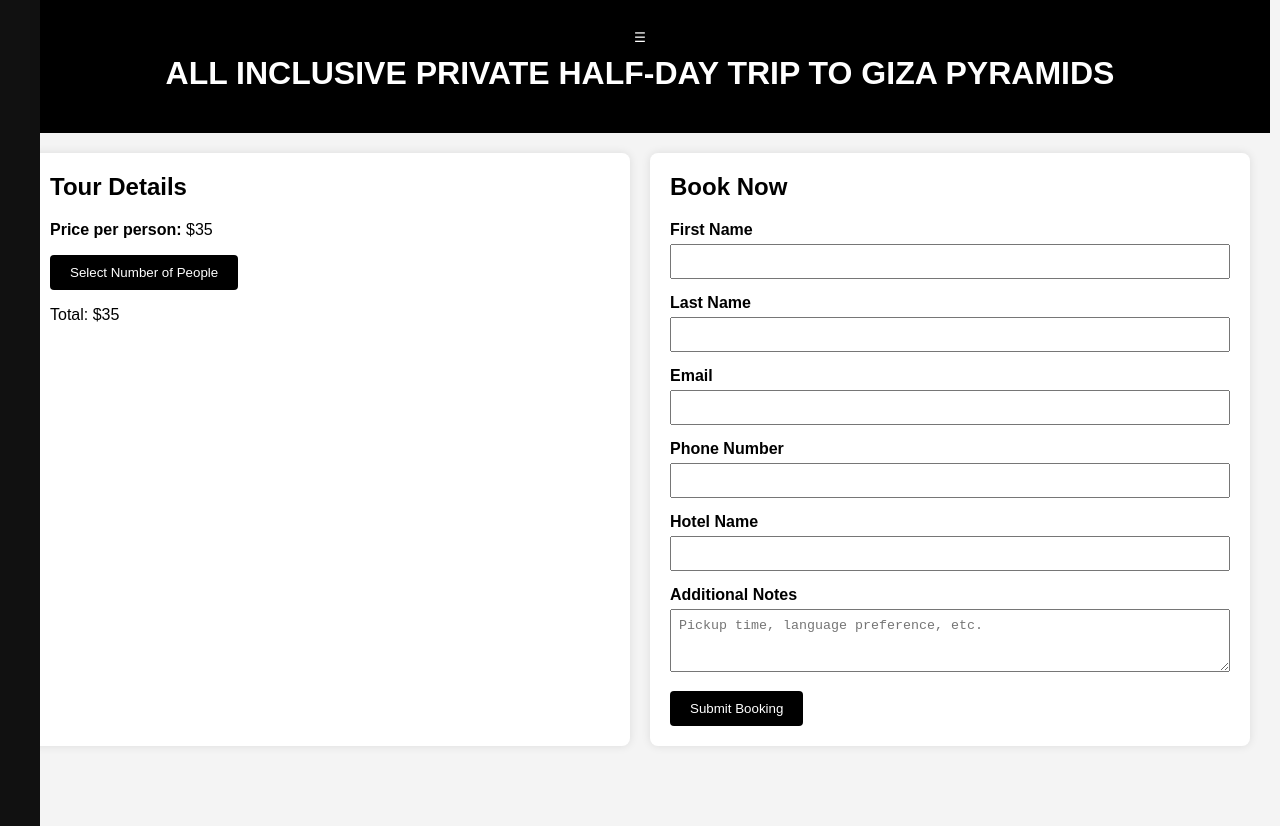
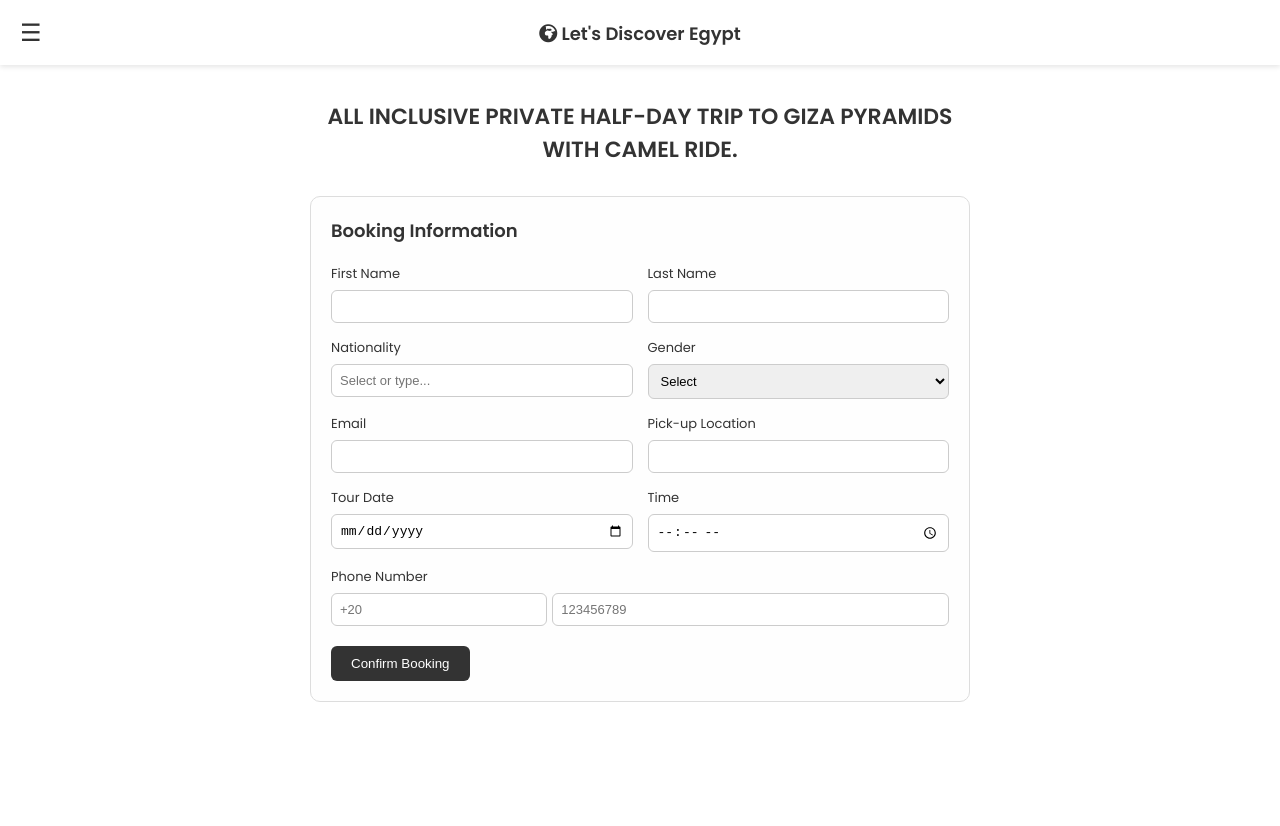
Before and after one commit to PyramigoLuxury/Pyramigo-Luxury-Tours.EGP, a plain HTML site: page book.html in a window 1280 px wide. After the commit the page ends 800 px from the top, so only its background shows below. Drawn offline with Linux system fonts and the light colour scheme.

Commit message:
Update book.html

```diff
--- a/book.html
+++ b/book.html
@@ -2,198 +2,281 @@
 <html lang="en">
 <head>
   <meta charset="UTF-8" />
-  <meta name="viewport" content="width=device-width, initial-scale=1.0" />
-  <meta name="description" content="احجز رحلة نصف يوم خاصة إلى أهرامات الجيزة تشمل ركوب الجمال ودليل خاص وجميع الرسوم." />
-  <title>ALL INCLUSIVE PRIVATE HALF-DAY TRIP TO GIZA PYRAMIDS</title>
+  <meta name="viewport" content="width=device-width, initial-scale=1.0"/>
+  <title>Tour Prices | Let's Discover Egypt</title>
+  <link rel="icon" href="favicon.png" type="image/png">
+  <link href="https://fonts.googleapis.com/css2?family=Poppins:wght@400;600&display=swap" rel="stylesheet">
+  <link rel="stylesheet" href="https://cdnjs.cloudflare.com/ajax/libs/font-awesome/6.5.0/css/all.min.css">
   <style>
+    * { margin: 0; padding: 0; box-sizing: border-box; }
     body {
-      font-family: Arial, sans-serif;
-      background-color: #f4f4f4;
-      margin: 0;
-      padding: 0 10px 60px; /* space for mobile keyboard */
+      font-family: 'Poppins', sans-serif;
+      background: #ffffff;
+      color: #333;
     }
     header {
-      background-color: #000;
-      color: #fff;
-      padding: 20px;
-      text-align: center;
+      position: fixed;
+      top: 0; left: 0;
+      width: 100%;
+      background: white;
+      padding: 15px 20px;
+      display: flex;
+      align-items: center;
+      justify-content: flex-start;
+      box-shadow: 0 2px 5px rgba(0,0,0,0.1);
+      z-index: 10;
     }
-    main {
+    .menu-icon {
+      font-size: 24px;
+      cursor: pointer;
+      z-index: 12;
+    }
+    header h2 {
+      position: absolute;
+      left: 50%;
+      top: 50%;
+      transform: translate(-50%, -50%);
+      font-size: 18px;
+      font-weight: 600;
       display: flex;
-      flex-wrap: wrap;
-      padding: 20px;
-      gap: 20px;
+      align-items: center;
+      gap: 6px;
     }
-    section, form {
-      background: #fff;
-      padding: 20px;
-      border-radius: 8px;
-      box-shadow: 0 0 10px rgba(0, 0, 0, 0.1);
-      flex: 1 1 300px;
-    }
-    h1, h2, h3 {
-      margin-top: 0;
-    }
-    .btn {
-      padding: 10px 20px;
-      border: none;
-      background: #000;
-      color: #fff;
-      border-radius: 4px;
-      cursor: pointer;
-    }
-    .btn:hover {
-      background-color: #333;
-    }
-    .form-group {
-      margin-bottom: 15px;
-    }
-    label {
-      display: block;
-      margin-bottom: 5px;
-      font-weight: bold;
-    }
-    input, select, textarea {
-      width: 100%;
-      padding: 8px;
-      box-sizing: border-box;
+    header h2 a {
+      text-decoration: none;
+      color: #333;
     }
     .sidebar {
       position: fixed;
-      left: -250px;
-      top: 0;
+      top: 0; left: -250px;
       width: 250px;
       height: 100%;
-      background: #111;
-      color: white;
-      padding: 20px;
-      transition: left 0.3s;
-      z-index: 1000;
+      background: #333;
+      padding: 60px 20px;
+      transition: left 0.3s ease;
+      z-index: 11;
     }
+    .sidebar.active { left: 0; }
     .sidebar a {
-      color: white;
+      color: #fff;
+      text-decoration: none;
       display: block;
-      margin: 10px 0;
-      text-decoration: none;
+      padding: 15px 0;
+      border-bottom: 1px solid #444;
+      font-size: 16px;
+    }
+    .sidebar a:hover {
+      background: #444;
+      padding-left: 10px;
     }
     .overlay {
+      display: none;
       position: fixed;
-      display: none;
-      top: 0;
-      left: 0;
+      top: 0; left: 0;
       width: 100%;
       height: 100%;
-      background: rgba(0,0,0,0.5);
-      z-index: 999;
+      background: rgba(0,0,0,0.3);
+      z-index: 10;
     }
+    .overlay.active { display: block; }
+
+    .main {
+      padding: 100px 20px 40px;
+      max-width: 700px;
+      margin: auto;
+    }
+    h1 {
+      font-size: 22px;
+      text-align: center;
+      margin-bottom: 25px;
+      font-weight: 600;
+    }
+
+    form {
+      margin-top: 30px;
+      border: 1px solid #ddd;
+      padding: 20px;
+      border-radius: 10px;
+      background: #fefefe;
+    }
+    form h2 {
+      font-size: 18px;
+      margin-bottom: 20px;
+      font-weight: 600;
+    }
+    form label {
+      display: block;
+      font-size: 13px;
+      margin-bottom: 6px;
+    }
+    form input, form select {
+      width: 100%;
+      padding: 8px;
+      border: 1px solid #ccc;
+      border-radius: 6px;
+      font-size: 13px;
+    }
+    form button {
+      margin-top: 20px;
+      padding: 10px 20px;
+      background: #333;
+      color: #fff;
+      border: none;
+      border-radius: 6px;
+      cursor: pointer;
+    }
+
     @media (max-width: 500px) {
-      main {
-        flex-direction: column;
+      h1 { font-size: 18px; }
+      form {
+        padding: 15px;
       }
     }
   </style>
 </head>
 <body>
+
+  <div class="overlay" id="overlay" onclick="closeMenu()"></div>
+  <div class="sidebar" id="sidebar">
+    <a href="index.html"><i class="fas fa-home"></i> Home</a>
+    <a href="tours.html"><i class="fas fa-map-marked-alt"></i> Tours</a>
+    <a href="contact.html"><i class="fas fa-phone"></i> Contact</a>
+  </div>
+
   <header>
-    <button onclick="openMenu()" class="btn" aria-label="Open menu">☰</button>
-    <h1>ALL INCLUSIVE PRIVATE HALF-DAY TRIP TO GIZA PYRAMIDS</h1>
+    <div class="menu-icon" onclick="toggleMenu()">☰</div>
+    <h2><a href="index.html"><i class="fas fa-globe-africa"></i> Let's Discover Egypt</a></h2>
   </header>
 
-  <nav class="sidebar" id="sidebar" aria-label="Sidebar navigation">
-    <a href="#">Home</a>
-    <a href="#">Tours</a>
-    <a href="#">Contact</a>
-    <button onclick="closeMenu()" class="btn" aria-label="Close menu">Close</button>
-  </nav>
-  <div class="overlay" id="overlay" onclick="closeMenu()" aria-hidden="true"></div>
+  <div class="main">
+    <h1>ALL INCLUSIVE PRIVATE HALF-DAY TRIP TO GIZA PYRAMIDS WITH CAMEL RIDE.</h1>
 
-  <main>
-    <section>
-      <h2>Tour Details</h2>
-      <p><strong>Price per person:</strong> $35</p>
-      <div>
-        <button class="btn" onclick="showOptions()" aria-expanded="false" aria-controls="people-options">Select Number of People</button>
-        <div id="people-options" style="display:none; margin-top: 10px;">
-          <label for="people">Choose:</label>
-          <select id="people" onchange="updateTotal()">
-            <option value="1">1 Person</option>
-            <option value="2">2 People</option>
-            <option value="3">3 People</option>
-            <option value="4">4 People</option>
-            <option value="5">5 People</option>
+    <!-- Booking Form -->
+    <form>
+      <h2>Booking Information</h2>
+      <div style="display: grid; grid-template-columns: 1fr 1fr; gap: 15px;">
+        <div><label>First Name</label><input type="text" required></div>
+        <div><label>Last Name</label><input type="text" required></div>
+        <div>
+          <label>Nationality</label>
+          <input list="nationalities" name="nationality" placeholder="Select or type..." required>
+          <datalist id="nationalities">
+            <option value="Egyptian">
+            <option value="American">
+            <option value="British">
+            <option value="Canadian">
+            <option value="French">
+            <option value="German">
+            <option value="Italian">
+            <option value="Spanish">
+            <option value="Australian">
+            <option value="Brazilian">
+            <option value="Chinese">
+            <option value="Indian">
+            <option value="Japanese">
+            <option value="Kuwaiti">
+            <option value="Saudi">
+            <option value="Emirati">
+            <option value="Qatari">
+            <option value="Omani">
+            <option value="Moroccan">
+            <option value="Tunisian">
+            <option value="Lebanese">
+            <option value="Jordanian">
+            <option value="Sudanese">
+            <option value="Palestinian">
+            <option value="Turkish">
+            <option value="Russian">
+            <option value="Ukrainian">
+            <option value="South African">
+            <option value="Nigerian">
+            <option value="Pakistani">
+            <option value="Bangladeshi">
+            <option value="Malaysian">
+            <option value="Singaporean">
+            <option value="Indonesian">
+          </datalist>
+        </div>
+        <div>
+          <label>Gender</label>
+          <select required>
+            <option value="">Select</option>
+            <option>Male</option>
+            <option>Female</option>
           </select>
         </div>
-        <p>Total: <span id="total">$35</span></p>
+        <div><label>Email</label><input type="email" required></div>
+        <div><label>Pick-up Location</label><input type="text" required></div>
+        <div><label>Tour Date</label><input type="date" required></div>
+        <div><label>Time</label><input type="time" required></div>
+        <div style="grid-column: span 2;">
+          <label>Phone Number</label>
+          <div style="display: flex; gap: 5px;">
+            <input list="countryCodes" placeholder="+20" style="width: 35%;" required>
+            <input type="tel" placeholder="123456789" style="flex: 1;" required>
+            <datalist id="countryCodes">
+              <option value="+20 (Egypt)">
+              <option value="+1 (USA)">
+              <option value="+44 (UK)">
+              <option value="+971 (UAE)">
+              <option value="+966 (Saudi Arabia)">
+              <option value="+965 (Kuwait)">
+              <option value="+962 (Jordan)">
+              <option value="+961 (Lebanon)">
+              <option value="+212 (Morocco)">
+              <option value="+213 (Algeria)">
+              <option value="+216 (Tunisia)">
+              <option value="+218 (Libya)">
+              <option value="+249 (Sudan)">
+              <option value="+973 (Bahrain)">
+              <option value="+968 (Oman)">
+              <option value="+964 (Iraq)">
+              <option value="+90 (Turkey)">
+              <option value="+33 (France)">
+              <option value="+39 (Italy)">
+              <option value="+34 (Spain)">
+              <option value="+49 (Germany)">
+              <option value="+43 (Austria)">
+              <option value="+41 (Switzerland)">
+              <option value="+380 (Ukraine)">
+              <option value="+7 (Russia)">
+              <option value="+81 (Japan)">
+              <option value="+82 (South Korea)">
+              <option value="+86 (China)">
+              <option value="+91 (India)">
+              <option value="+63 (Philippines)">
+              <option value="+60 (Malaysia)">
+              <option value="+65 (Singapore)">
+              <option value="+61 (Australia)">
+              <option value="+64 (New Zealand)">
+              <option value="+27 (South Africa)">
+              <option value="+254 (Kenya)">
+              <option value="+55 (Brazil)">
+              <option value="+52 (Mexico)">
+              <option value="+351 (Portugal)">
+              <option value="+48 (Poland)">
+              <option value="+46 (Sweden)">
+              <option value="+45 (Denmark)">
+            </datalist>
+          </div>
+        </div>
       </div>
-    </section>
-
-    <form onsubmit="return validateForm()" aria-label="Booking form">
-      <h2>Book Now</h2>
-
-      <div class="form-group">
-        <label for="firstName">First Name</label>
-        <input id="firstName" type="text" required />
-      </div>
-
-      <div class="form-group">
-        <label for="lastName">Last Name</label>
-        <input id="lastName" type="text" required />
-      </div>
-
-      <div class="form-group">
-        <label for="email">Email</label>
-        <input id="email" type="email" required oninvalid="this.setCustomValidity('Please enter a valid email')" oninput="this.setCustomValidity('')" />
-      </div>
-
-      <div class="form-group">
-        <label for="phone">Phone Number</label>
-        <input id="phone" type="tel" required />
-      </div>
-
-      <div class="form-group">
-        <label for="hotel">Hotel Name</label>
-        <input id="hotel" type="text" required />
-      </div>
-
-      <div class="form-group">
-        <label for="notes">Additional Notes</label>
-        <textarea id="notes" rows="3" placeholder="Pickup time, language preference, etc."></textarea>
-      </div>
-
-      <button type="submit" class="btn">Submit Booking</button>
+      <button type="submit">Confirm Booking</button>
     </form>
-  </main>
+  </div>
 
   <script>
-    function showOptions() {
-      const options = document.getElementById("people-options");
-      const btn = event.target;
-      const isVisible = options.style.display === "block";
-      options.style.display = isVisible ? "none" : "block";
-      btn.setAttribute("aria-expanded", !isVisible);
+    function toggleMenu() {
+      document.getElementById("sidebar").classList.toggle("active");
+      document.getElementById("overlay").classList.toggle("active");
+      document.body.style.overflow = document.getElementById("sidebar").classList.contains("active") ? "hidden" : "auto";
     }
-
-    function updateTotal() {
-      const pricePerPerson = 35;
-      const people = parseInt(document.getElementById("people").value, 10);
-      document.getElementById("total").textContent = "$" + (pricePerPerson * people);
-    }
-
-    function openMenu() {
-      document.getElementById("sidebar").style.left = "0";
-      document.getElementById("overlay").style.display = "block";
-    }
-
     function closeMenu() {
-      document.getElementById("sidebar").style.left = "-250px";
-      document.getElementById("overlay").style.display = "none";
-    }
-
-    function validateForm() {
-      // Optional: Add more validation here if needed
-      alert("Form submitted successfully!");
-      return false; // prevent real submit for demo
+      document.getElementById("sidebar").classList.remove("active");
+      document.getElementById("overlay").classList.remove("active");
+      document.body.style.overflow = "auto";
     }
   </script>
+
 </body>
-</html>
+                </html>
```
